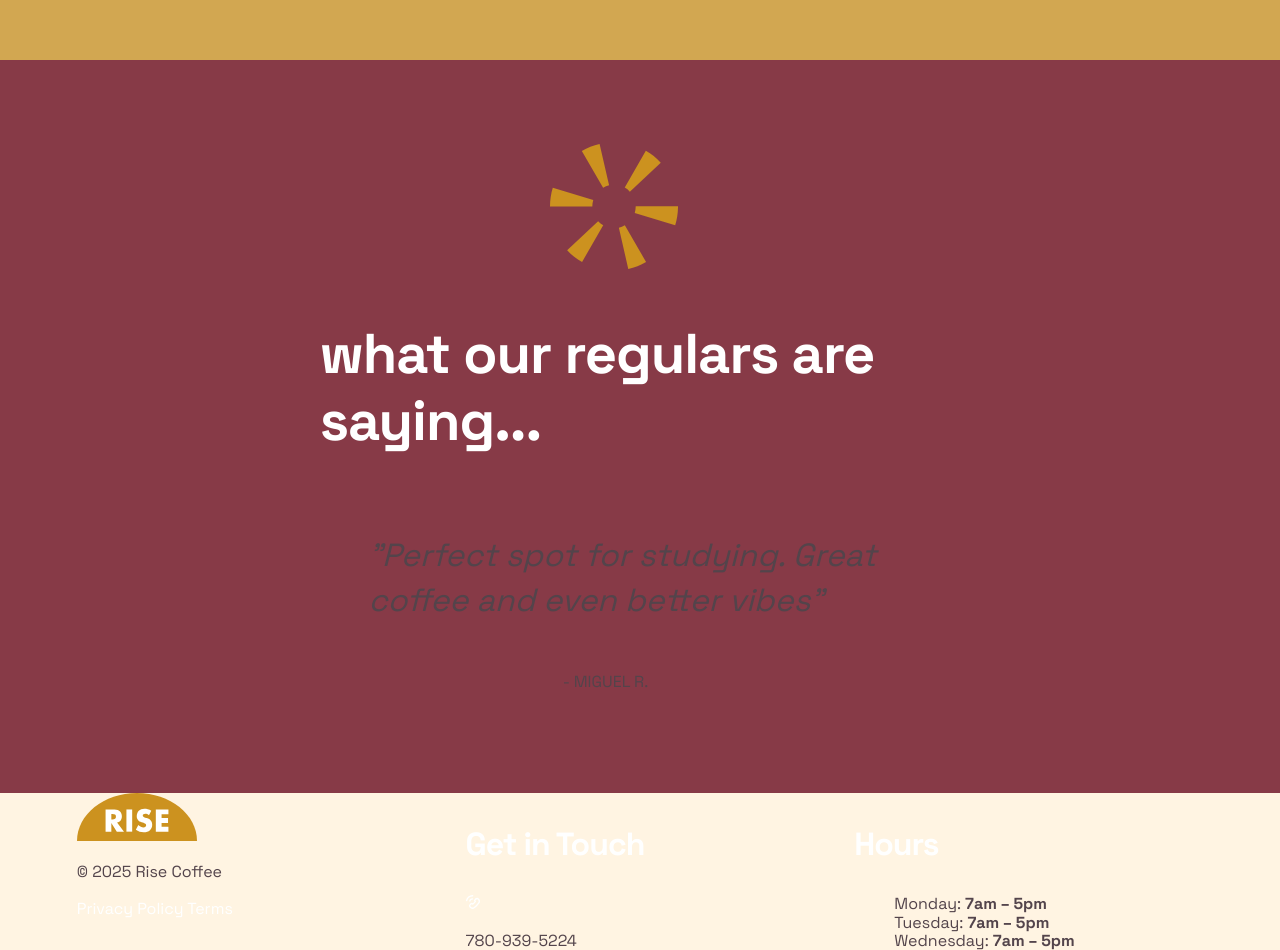
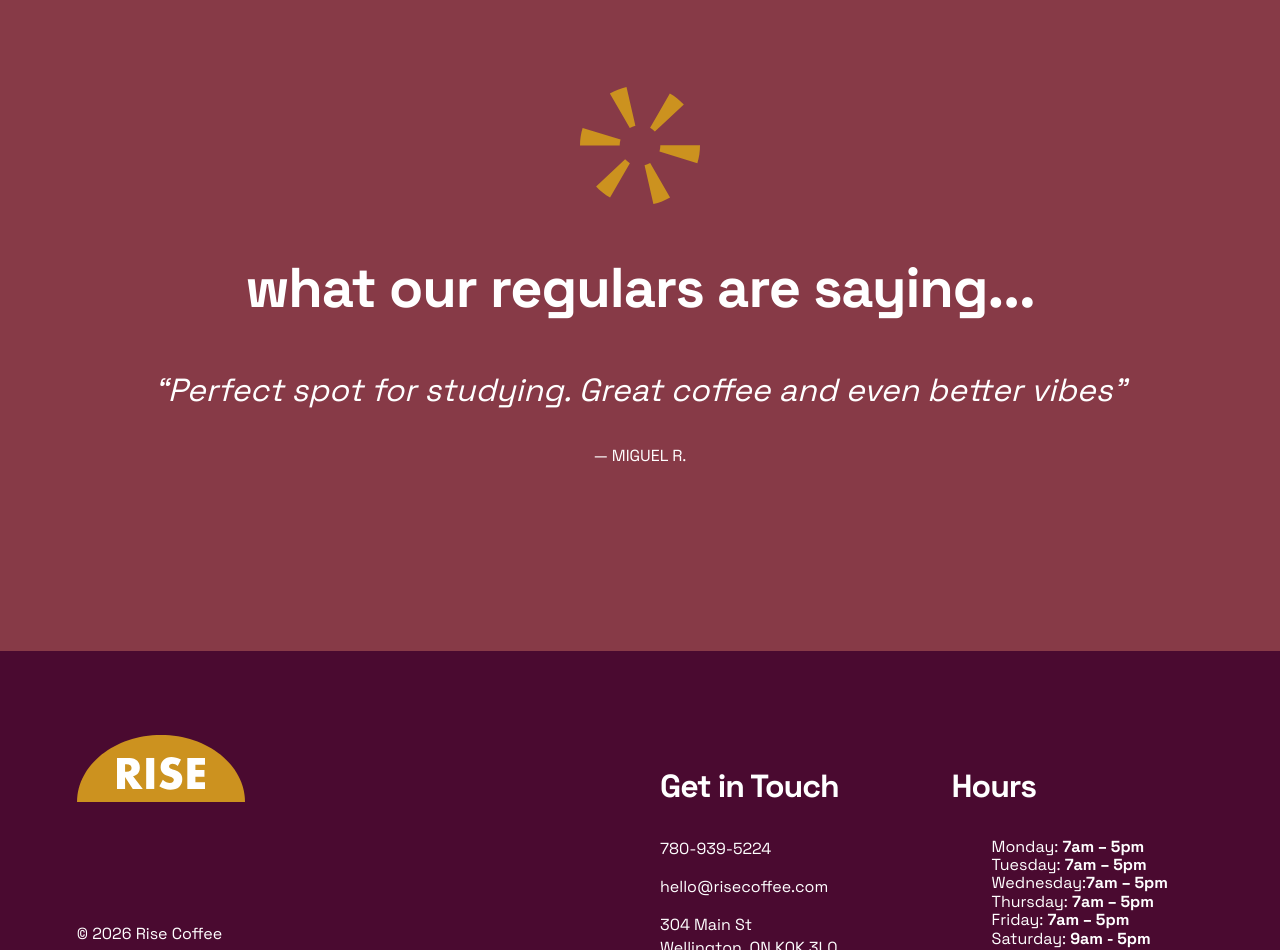
Before and after one commit to IASingson/rise-coffee, a plain HTML site: page about.html in a window 1280 px wide. Shown: the part 3944-4894 px from the top of the page. Drawn offline with Linux system fonts and the light colour scheme.

Commit message:
fixed about footer

```diff
--- a/about.html
+++ b/about.html
@@ -165,19 +165,23 @@
                 <div class="row row-align-center row-justify-between">
                     <!-- Column one -->
                     <div class="col col-lg-6">
-                        <div class="card-img-wrap">
-                            <img src="images/rise-coffee-8.jpg" alt="group-of-people-on-patio" class="card-img">
+                        <div class="card">
+                            <div class="card-img-wrap card-img-wrap-2">
+                                <img src="images/rise-coffee-8.jpg" alt="people-on-a-patio" class="card-img">
+                            </div>
                         </div>
                     </div>
 
                     <!-- Column two -->
                     <div class="col col-lg-6">
+                        <div>
                             <h2>events at rise</h2>
                             <p>
                                 Looking for space with good energy(and even better coffee)? Our café is available for
                                 community gatherings, art shows, live music, workshops, and private events.
                                 Whether you’re planning an intimate reading or a lively launch party, we’ve got the space — and, of course, the coffee.
                             </p>
+                        </div>
                         <!-- Button -->
                         <a href="contact.html" class="button button-secondary">Inquire Now</a>
                     </div>
@@ -203,10 +207,11 @@
 
                     <!-- Column two -->
                     <div class="col col-lg-6">
-                        <div class="card-img-wrap">
+                        <div class="card">
+                            <div class="card-img-wrap card-img-wrap-2">
                                 <img src="images/rise-coffee-3.jpg" alt="cup-of-coffee-on-table" class="card-img">
                             </div>
-
+                        </div>
                     </div>
                 </div>
                 <!-- Row ends -->
@@ -215,74 +220,72 @@
 
           <!-- WHAT OUR REGULARS ARE SAYING section: dark pink band in the mockup just before the footer. -->
            <section class="background-maroon-light section-padding">
-            <img src="images/rise-icon-2.svg" class="customer-review-icon" alt="">
+
+            <section class="section-padding background-maroon-light">
 			    <div class="container">
-                <!-- Row one -->
+
+				    <!-- ROW -->
 				    <div class="row row-justify-center">
-                    <div class="col col-lg-7">
+					    <div class="col col-lg-12 col-md-12 text-center">
+						    <!-- Decorative image, so alt is empty. A screen reader skips it. -->
+						    <img src="images/rise-icon-2.svg" class="footer-rise-icon" alt="">
 						    <h2 class="text-white">what our regulars are saying...</h2>
+						    <p class="text-white customer-review">“Perfect spot for studying. Great coffee and even better vibes”</p>
+						    <p class="text-white customer-name">— MIGUEL R.</p>
 					    </div>
-                </div>
-                <!-- Row two -->
-                <div class="row row-justify-center row-align-center">
-                    <div class="col col-lg-6">
-                        <p class="customer-review">"Perfect spot for studying. Great coffee and even better vibes"</p>
-                    </div>
-                </div>
+				    </div><!-- row ends -->
 
-                <!-- Row three -->
-                <div class="row row-justify-center row-align-center">
-                    <div class="col col-lg-2">
-                        <p class="customer-name">- MIGUEL R.</p>
-                    </div>
-                </div>
-            </div>
+			    </div><!-- container ends -->
+		    </section>
+
            </section>
 
     </main>
+	<!-- FOOTER: three equal columns. Same shape as the known for section,
+	     4 + 4 + 4 = 12. The footer sits outside <main> because it repeats
+	     on every page, exactly like the header. -->
+	<footer class="section-padding background-maroon">
+		<div class="container">
 
-    <!-- FOOTER: copy right, contact info, address, and store hours. Has a dark maroon band. -->
-     <footer>
-        <div class="container">
+			<!-- ROW -->
 			<div class="row">
-                <!-- Column one: rise logo, copy right, privacy policy, and terms -->
-                <div class=" col col-lg-4">
-                    <a href="index.html"><img src="images/rise-logo.svg" class="footer-rise-icon" alt=""></a>
-                    <p>© 2025 Rise Coffee</p>
-				    <a href="#" class="nav-link">Privacy Policy</a>
-				    <a href="#" class="nav-link">Terms</a>
+
+				<!-- COLUMN 1 -->
+				<div class="col col-lg-6 col-md-6 col-sm-12">
+					<a href="index.html"><img src="images/rise-logo.svg" class="logo" alt="rise logo"></a>
+					<div class="footer-copy-right">
+						<p class="text-white footer-details">© 2026 Rise Coffee</p>
+						<a class="nav-link footer-details">Privacy Policy</a>
+						<a class="nav-link footer-details">Terms</a>
 					</div>
 
-                <!-- Column two: get in touch information -->
-                <div class="col col-lg-4">
-                    <h3 class="text-white">Get in Touch</h3>
-                    <img src="images/phone-ringing-icon.svg" alt="">
-				    <p class="">780-939-5224</p>
-
-                    <img src="images/email-icon.svg" alt="">
-				    <p>hello@risecoffee.com</p>
-
-
-                    <img src="images/location-pin-icon.png" alt="">
-				    <p>304 Main St<br>Wellington, ON  K0K 3L0</p>
 				</div>
 
+				<!-- COLUMN 2 -->
+				<div class="col col-lg-3 col-md-6 col-sm-12">
+					<h3 class="text-white">Get in Touch</h3>
+					<p class="text-white">780-939-5224</p>
+					<p class="text-white">hello@risecoffee.com</p>
+					<p class="text-white">304 Main St<br>Wellington, ON  K0K 3L0</p>
+				</div>
 
-                <!-- Column three: hours -->
-                <div class="col col-lg-4">
+				<!-- COLUMN 3 -->
+				<div class="col col-lg-3 col-md-6 col-sm-12">
 					<h3 class="text-white">Hours</h3>
 					<ul>
-				        <li>Monday: <strong>7am – 5pm</strong> </li>
-				        <li>Tuesday: <strong>7am – 5pm</strong> </li>
-				        <li>Wednesday: <strong>7am – 5pm</strong> </li>
-				        <li>Thursday: <strong>7am - 7pm</strong> </li>
-				        <li>Friday:  <strong>7am – 5pm</strong> </li>
-				        <li>Saturday: <strong>9am - 5pm</strong> </li>
-				        <li>Sunday: <strong>9am - 3pm</strong></li>
+						<li class="text-white">Monday: <strong>7am – 5pm</strong></li>
+						<li class="text-white">Tuesday: <strong>7am – 5pm</strong></li>
+						<li class="text-white">Wednesday:<strong>7am – 5pm</strong></li>
+						<li class="text-white">Thursday: <strong>7am – 5pm</strong></li>
+						<li class="text-white">Friday: <strong>7am – 5pm</strong></li>
+						<li class="text-white">Saturday: <strong>9am - 5pm</strong></li>
+						<li class="text-white">Sunday: <strong>9am - 3pm</strong></li>
 					</ul>
 				</div>
-            </div>
-		</div>
+
+			</div><!-- row ends -->
+
+		</div><!-- container ends -->
 	</footer>
 </body>
 
--- a/style.css
+++ b/style.css
@@ -217,6 +217,12 @@ nav ul
     border-radius: 0px;
 }
 
+.card-img-wrap-2
+{
+    aspect-ratio: 536/600;
+    border-radius: 300px 300px 0px 0px; /* clock wise order starting from top left, then top right etc.This rounds the top two corner. */
+}
+
 .card-img
 {
     width: 100%;
```
Also changed, not shown: index.html (+7 -7 lines). Lines whose indentation alone changed are shown as unchanged.
